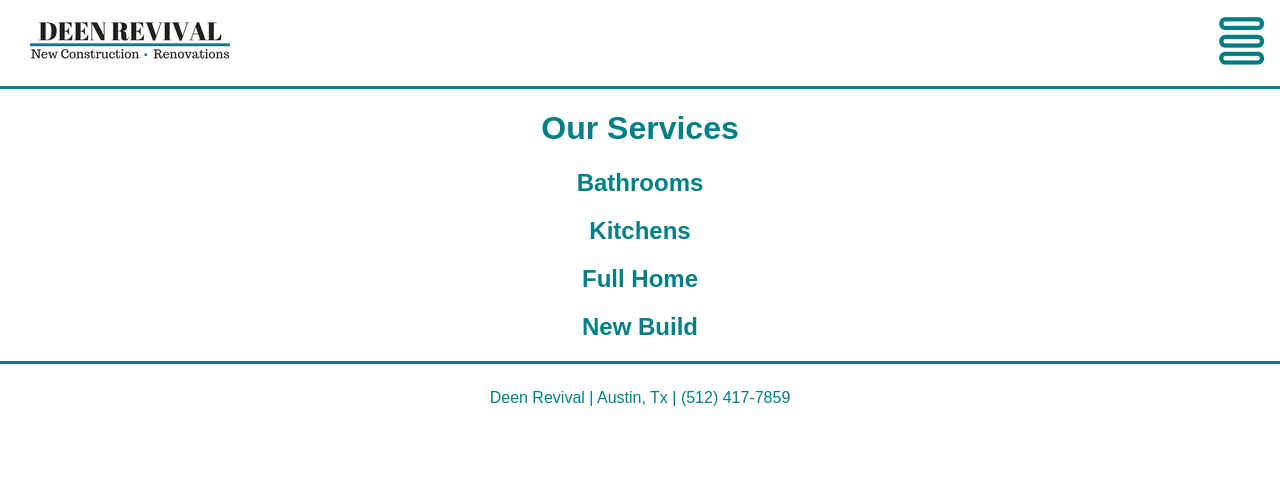
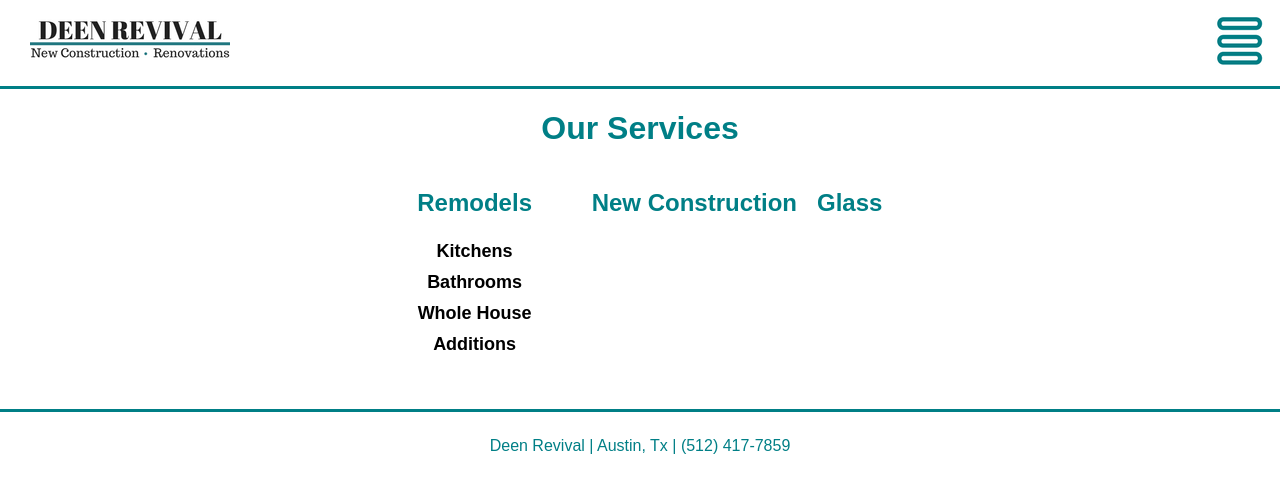
Before and after one commit to sarahshuey/DeenRevival, a React (Create React App) app: page /OurServices in a window 1280 px wide. Shown: the top 492 px of the page. Built offline with nearby package versions, Linux system fonts and the light colour scheme.

Commit message:
services page, remodels updated

```diff
--- a/src/components/AboutUs.js
+++ b/src/components/AboutUs.js
@@ -8,6 +8,11 @@ class AboutUs extends Component {
       display:"flex",
       flexDirection:"row",
       color:"#007F86",
+    }
+    let textStyle={
+      color:"black",
+      lineHeight:"50px",
+      paddingRight:"20px"
     }
     return (
       <div className="App">
@@ -20,7 +25,7 @@ class AboutUs extends Component {
         </div>
         <div className="AboutAustin" style={{color:"#007F86"}}>
         <h2> Austin Deen </h2>
-        <p> Austin Deen has been in construction for ----- years. He first got into construction when he was --- years old. Austin specializes in high end remodels with a focus on kitchens and bathrooms.This needs to be much longer add stuff about Texas State, and past work history.
+        <p style={textStyle}> Austin grew up in Austin Texas and have 10 years of high end residential construction experience. He got his start by sweeping floors for a local construction company, after learning the carpentry trade he took a break from construction and attended Texas State University where he got his bachelors degree in Constrution Science and Management. After school he went back to his former employer where he became a project manager. In 2016 Austin decided to step out on his own and started Deen Revival. Deen Revival stands for quality work at a quality price and goes the extra mile to guarantee the clients happiness.
         </p>
         </div>
       </div>
--- a/src/components/BaseLayout.js
+++ b/src/components/BaseLayout.js
@@ -32,13 +32,15 @@ class BaseLayout extends Component {
           "borderBottomWidth":"3px",
           "borderBottomColor":"#007F86",
           "borderBottomStyle":"solid",
+          "postion":"relative",
+          "overflow":"hidden"
         }
         return (
           <div className="body">
             <nav className="row navbar navbar-inverse">
               <div className="container-fluid">
                 <div style={border} className="navbar-header">
-                  <a href="/"><img src={logo} alt="logo" style={{paddingTop:"15px",paddingLeft:"30px"}}></img></a>
+                  <a href="/"><img src={logo} alt="logo" style={{paddingTop:"15px",paddingLeft:"30px",float:"left"}}></img></a>
                   <div className="dropdown">
                     <button className="dropbtn"><img src={ham} alt="Menu"></img></button>
                     <div className="dropdown-content">
--- a/src/components/ContactUs.js
+++ b/src/components/ContactUs.js
@@ -8,6 +8,10 @@ class ContactUs extends Component {
         <header className="header" style={{color:"#007F86"}}>
           <h1 className="title">Contact Us</h1>
         </header>
+        <div className="info" style={{backgroundColor:"#007F86",color:"black",height:"75px",display:"flex",alignItems:"center",justifyContent:"center",fontSize:"20px"}}>
+        <p>We would love to work with! Shoot us an email of what you are wanting and we will get back with you as soon as we can!
+        </p>
+        </div>
         <div className="info" style={{color:"#007F86"}}>
         <p>
         You can reach us by email any time or call us Monday - Friday between 9:00 - 5:00
--- a/src/components/OurServices.js
+++ b/src/components/OurServices.js
@@ -8,18 +8,31 @@ class OurServices extends Component {
         <header className="header" style={{color:"#007F86"}}>
           <h1 className="title">Our Services</h1>
         </header>
-        <div style={{color:"#007F86"}}>
+        <div style={{color:"#007F86", display:"flex",flexDirection:"row",justifyContent:"center"}}>
+        <div style={{color:"#007F86", display:"flex",flexDirection:"column",justifyContent:"center",alignItems:"center",paddingRight:"20px"}}>
         <h2>
+        Remodels
+        <ul>
+        <li style={{paddingBottom:"10px",paddingRight:"40px",listStyleType:"none",fontSize:"18px",color:"black"}}>
+        Kitchens
+        </li>
+        <li style={{paddingBottom:"10px",listStyleType:"none",paddingRight:"40px",fontSize:"18px",color:"black"}}>
         Bathrooms
+        </li>
+        <li style={{paddingBottom:"10px",listStyleType:"none",paddingRight:"40px",fontSize:"18px",color:"black"}}>
+        Whole House
+        </li>
+        <li style={{paddingBottom:"10px",listStyleType:"none",paddingRight:"40px",fontSize:"18px",color:"black"}}>
+        Additions
+        </li>
+        </ul>
         </h2>
-        <h2>
-        Kitchens
+        </div>
+        <h2 style={{paddingRight:"20px"}}>
+        New Construction
         </h2>
-        <h2>
-        Full Home
-        </h2>
-        <h2>
-        New Build
+        <h2 style={{paddingRight:"20px"}}>
+        Glass
         </h2>
         </div>
       </div>
--- a/src/styles/App.css
+++ b/src/styles/App.css
@@ -43,10 +43,7 @@
 }
 
 .dropdown {
-    position: relative;
-    display: inline-block;
-    left: 970px;
-    bottom:0px
+float:right;
 }
 
 .dropdown-content {
@@ -66,8 +63,10 @@
     display: block;
 }
 
-.dropdown-content a:hover {background-color: #007F86;
-color: white;}
+.dropdown-content a:hover {
+  background-color: #007F86;
+color: white;
+}
 
 .dropdown:hover .dropdown-content {
     display: block;
```
